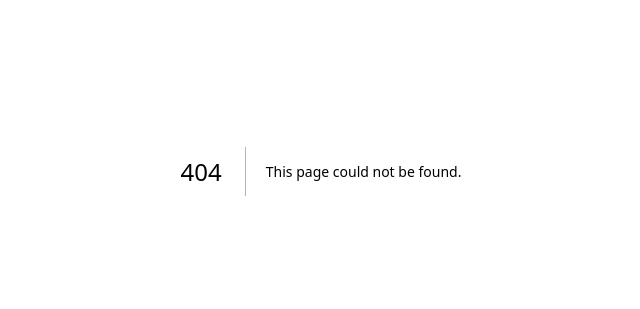
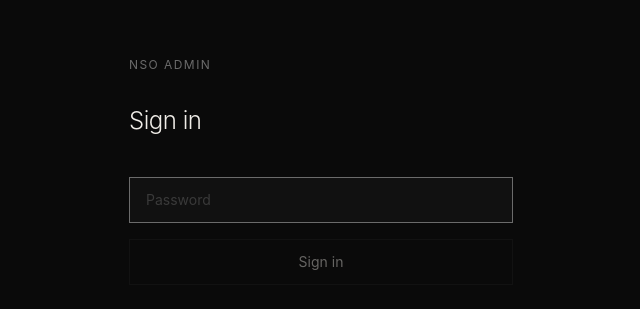
Before and after one commit to contactxyz-admin/nso-site, a Next.js app: page /admin/login in a window 1280 px wide. Before the commit this address had no page. Shown: the part 229-538 px from the top of the page, without its empty margins (319-959 px from the left). Built offline with nearby package versions, Linux system fonts and the light colour scheme.

Commit message:
Add admin login page

```diff
--- /dev/null
+++ b/app/admin/login/page.tsx
@@ -0,0 +1,66 @@
+"use client";
+
+import { useState, FormEvent } from "react";
+import { useRouter } from "next/navigation";
+
+export default function AdminLogin() {
+  const router = useRouter();
+  const [password, setPassword] = useState("");
+  const [error, setError] = useState("");
+  const [loading, setLoading] = useState(false);
+
+  async function handleSubmit(e: FormEvent) {
+    e.preventDefault();
+    setLoading(true);
+    setError("");
+
+    const res = await fetch("/api/admin/login", {
+      method: "POST",
+      headers: { "Content-Type": "application/json" },
+      body: JSON.stringify({ password }),
+    });
+
+    if (res.ok) {
+      router.push("/admin");
+    } else {
+      setError("Incorrect password.");
+      setLoading(false);
+    }
+  }
+
+  return (
+    <main className="bg-canvas min-h-screen flex items-center justify-center px-6">
+      <div className="w-full max-w-sm">
+        <p className="text-text-muted text-xs tracking-eyebrow uppercase mb-8">
+          NSO Admin
+        </p>
+        <h1 className="text-text-primary font-light tracking-tight text-2xl mb-10">
+          Sign in
+        </h1>
+
+        <form onSubmit={handleSubmit} className="space-y-4">
+          <input
+            type="password"
+            placeholder="Password"
+            value={password}
+            onChange={(e) => setPassword(e.target.value)}
+            className="w-full bg-surface border border-rule text-text-primary text-sm px-4 py-3 placeholder:text-text-dim focus:outline-none focus:border-text-muted transition-colors"
+            autoFocus
+          />
+
+          {error && (
+            <p className="text-red-400 text-xs">{error}</p>
+          )}
+
+          <button
+            type="submit"
+            disabled={loading || !password}
+            className="w-full border border-rule text-text-primary text-sm px-4 py-3 hover:border-text-muted transition-colors disabled:opacity-40 disabled:cursor-not-allowed"
+          >
+            {loading ? "Signing in…" : "Sign in"}
+          </button>
+        </form>
+      </div>
+    </main>
+  );
+}
```
